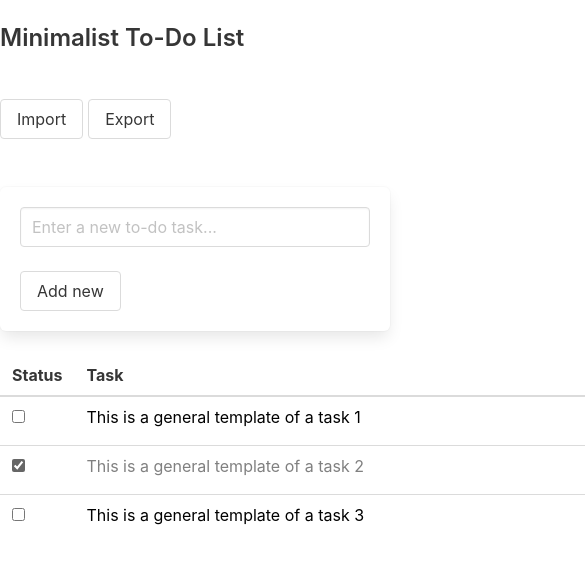
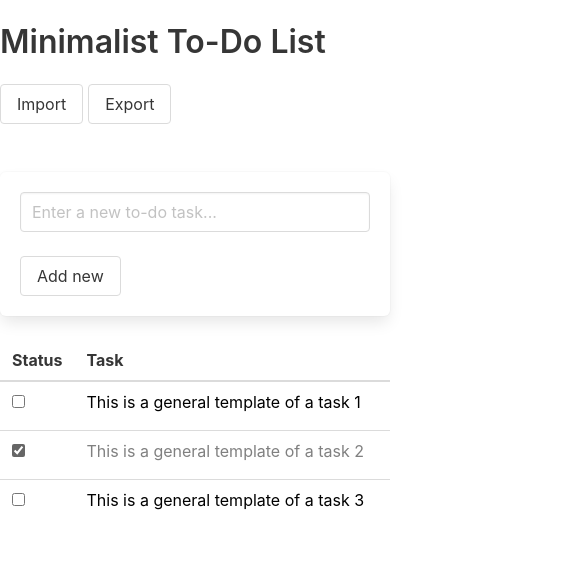
Before and after one commit to mvldn/ToDoMinimal, an Angular app: page / in a window 390 px wide. Shown: the top 564 px of the page, 585 px wide, since content can reach past the window. Built offline with nearby package versions, Linux system fonts and the light colour scheme.

Commit message:
User Story 8 – Mobile friendly view

```diff
--- a/src/app/app.component.html
+++ b/src/app/app.component.html
@@ -1,9 +1,8 @@
 <div class="container is-centered">
   <br>
-  <h1 class="title is-4">Minimalist To-Do List</h1>
   <div class="columns">
-
     <div class="column">
+      <h1 class="title is-s">Minimalist To-Do List</h1>
     </div>
     <div class="column is-one-fifth">
       <button id= "importButton" class="button">Import</button>
--- a/src/app/task-bar/task-bar.component.html
+++ b/src/app/task-bar/task-bar.component.html
@@ -1,4 +1,5 @@
-<div class="table  is-fullwidth">
+<div class="table-container">
+    <table class="table is-fullwidth is-hoverable">
     <thead>
         <th>
             <div>Status</div>
@@ -15,9 +16,10 @@
             <td><input class="checkbox" type="checkbox" [checked]="task.status"
                     (click)="updateValue(task['taskNumber'])" /></td>
             <td>
-                <div [ngStyle]="{color: task.status? 'grey': 'black'}">{{task.entry}}</div>
+                <div [ngStyle]="{color: task.status? 'grey': 'black'}"><p>{{task.entry}}</p></div>
             </td>
             <td><button class="delete is-large" (click)="onClick(task['taskNumber'])"></button></td>
         </tr>
     </tbody>
+    </table>
 </div>
```
Also changed, not shown: 1 other file (tests, documents, lock files or other folders).
